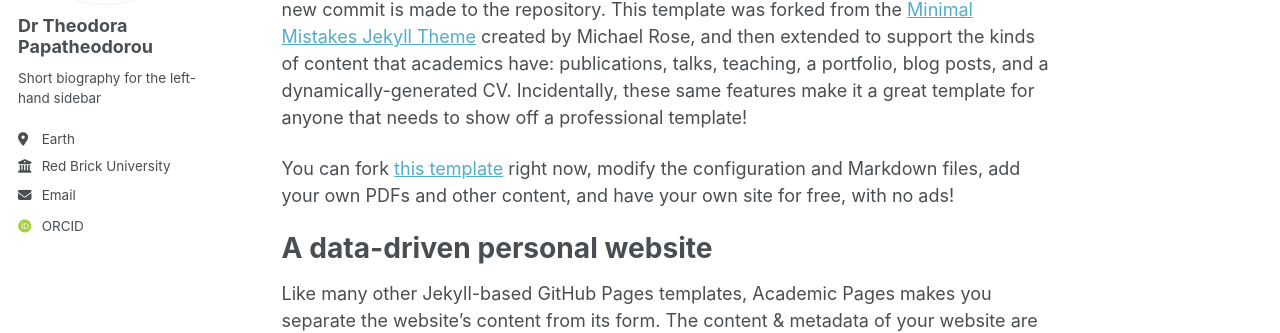
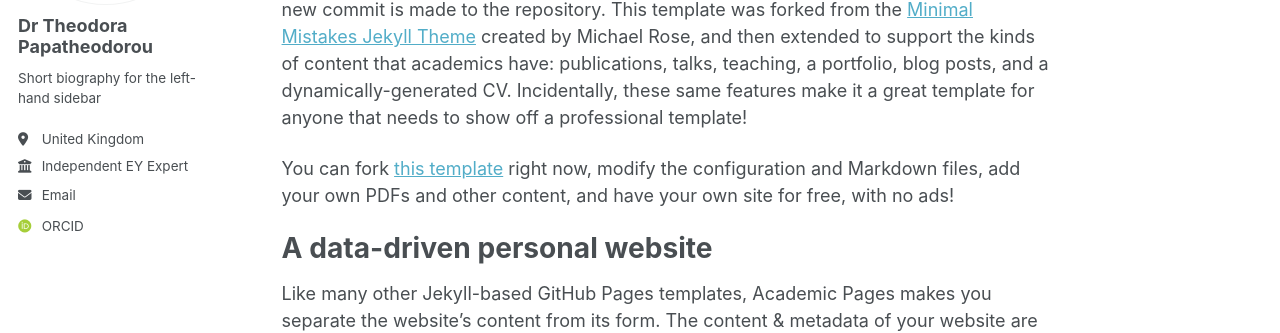
Before and after one commit to theodorapapatheodorou/theodorapapatheodorou.github.io, a Jekyll site: the page built from _pages/about.md, in a window 1280 px wide. Shown: the part 256-589 px from the top of the page. Built offline with Jekyll 4.4.1, drawn with Linux system fonts in a browser that asks for light colours; some web fonts are replaced; a script bundle is joined from its source files by our own code; library files that are not in the unit come from our copies.

Commit message:
Update _config.yml

```diff
--- a/_config.yml
+++ b/_config.yml
@@ -27,8 +27,8 @@ author:
   name             : "Dr Theodora Papatheodorou"
   pronouns         : # example: "she/her"
   bio              : "Short biography for the left-hand sidebar"
-  location         : "Earth"
-  employer         : "Red Brick University"
+  location         : "United Kingdom"
+  employer         : "Independent EY Expert"
   uri              : # URL
   email            : "none@example.org"
 
```
